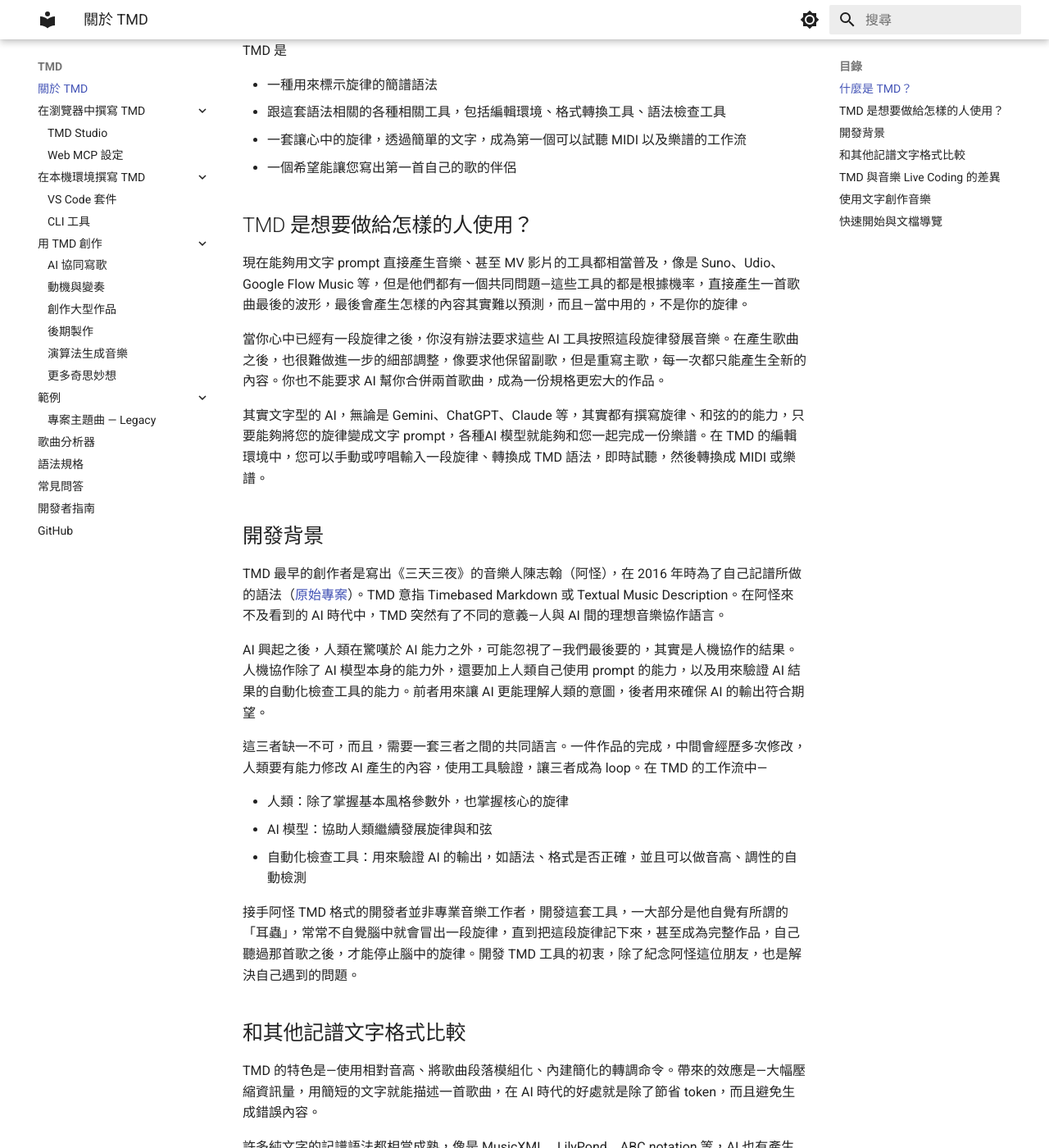
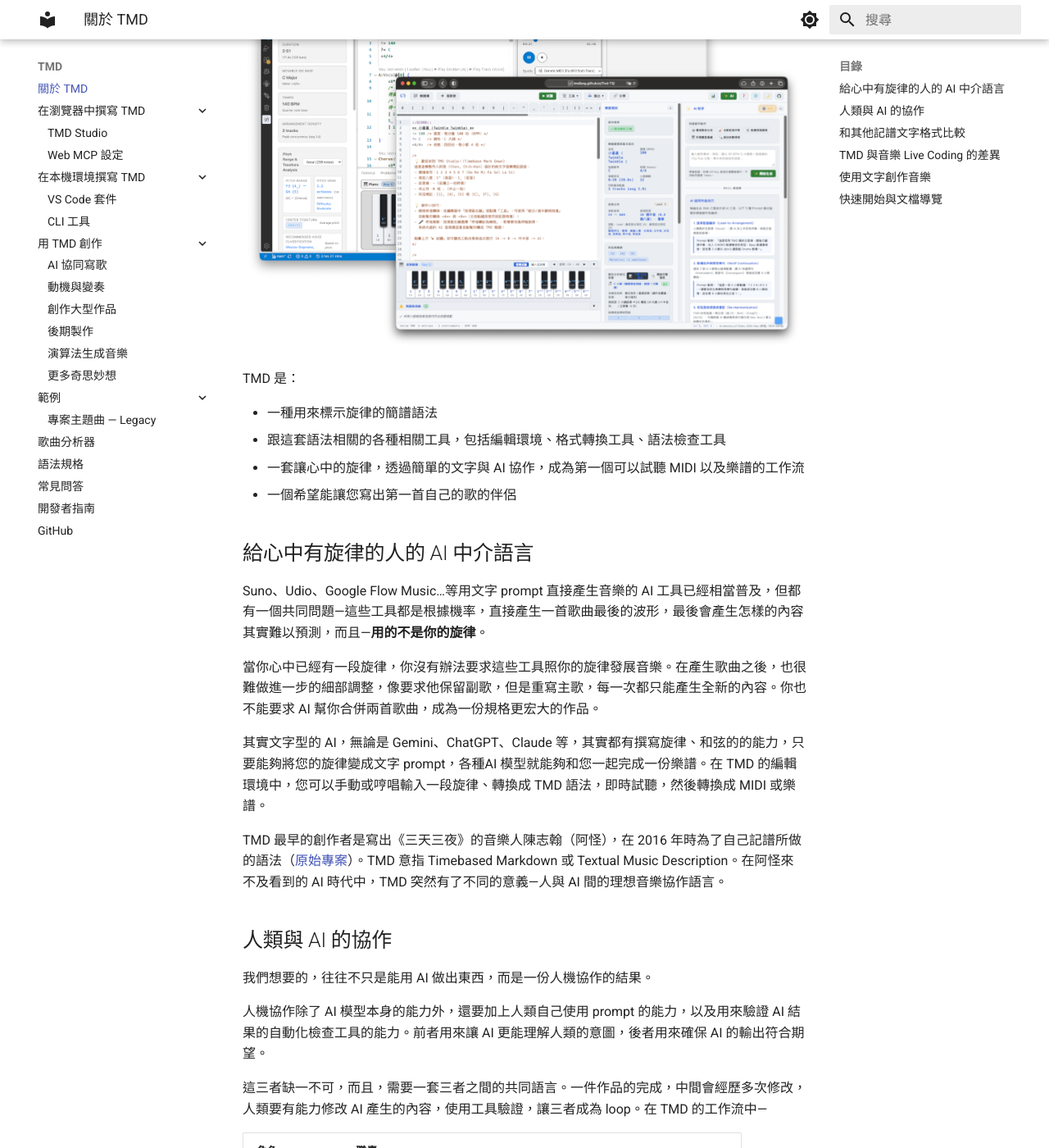
Before and after one commit to TMDLang/TMDLang.github.io, an MkDocs documentation site: the page built from docs/index.md, in a window 1280 px wide and 1400 px high, scrolled down 247 px. Shown: the whole window at 82% size. Built offline with MkDocs 1.6.1 and Material for MkDocs 9.7.7, drawn with Linux system fonts in a browser that asks for light colours; some of the changed text lies outside the part shown.

Commit message:
docs: update TMD introduction and add GitHub link in navigation

```diff
--- a/docs/index.md
+++ b/docs/index.md
@@ -2,34 +2,38 @@
 
 In memory of Chen, Chih-Han / aguai (阿怪, 1974–2019)
 
-## 什麼是 TMD？
+![TMD 歡迎畫面](img_zh/welcome.png)
 
-TMD 是
+TMD 是：
 
 - 一種用來標示旋律的簡譜語法
 - 跟這套語法相關的各種相關工具，包括編輯環境、格式轉換工具、語法檢查工具
-- 一套讓心中的旋律，透過簡單的文字，成為第一個可以試聽 MIDI 以及樂譜的工作流
+- 一套讓心中的旋律，透過簡單的文字與 AI 協作，成為第一個可以試聽 MIDI 以及樂譜的工作流
 - 一個希望能讓您寫出第一首自己的歌的伴侶
 
-## TMD 是想要做給怎樣的人使用？
+## 給心中有旋律的人的 AI 中介語言
 
-現在能夠用文字 prompt 直接產生音樂、甚至 MV 影片的工具都相當普及，像是 Suno、Udio、Google Flow Music 等，但是他們都有一個共同問題—這些工具的都是根據機率，直接產生一首歌曲最後的波形，最後會產生怎樣的內容其實難以預測，而且—當中用的，不是你的旋律。
+Suno、Udio、Google Flow Music…等用文字 prompt 直接產生音樂的 AI 工具已經相當普及，但都有一個共同問題—這些工具都是根據機率，直接產生一首歌曲最後的波形，最後會產生怎樣的內容其實難以預測，而且—**用的不是你的旋律**。
 
-當你心中已經有一段旋律之後，你沒有辦法要求這些 AI 工具按照這段旋律發展音樂。在產生歌曲之後，也很難做進一步的細部調整，像要求他保留副歌，但是重寫主歌，每一次都只能產生全新的內容。你也不能要求 AI 幫你合併兩首歌曲，成為一份規格更宏大的作品。
+當你心中已經有一段旋律，你沒有辦法要求這些工具照你的旋律發展音樂。在產生歌曲之後，也很難做進一步的細部調整，像要求他保留副歌，但是重寫主歌，每一次都只能產生全新的內容。你也不能要求 AI 幫你合併兩首歌曲，成為一份規格更宏大的作品。
 
 其實文字型的 AI，無論是 Gemini、ChatGPT、Claude 等，其實都有撰寫旋律、和弦的的能力，只要能夠將您的旋律變成文字 prompt，各種AI 模型就能夠和您一起完成一份樂譜。在 TMD 的編輯環境中，您可以手動或哼唱輸入一段旋律、轉換成 TMD 語法，即時試聽，然後轉換成 MIDI 或樂譜。
 
-## 開發背景
-
 TMD 最早的創作者是寫出《三天三夜》的音樂人陳志翰（阿怪），在 2016 年時為了自己記譜所做的語法（[原始專案](https://github.com/aguai/TMDLang)）。TMD 意指 Timebased Markdown 或 Textual Music Description。在阿怪來不及看到的 AI 時代中，TMD 突然有了不同的意義—人與 AI 間的理想音樂協作語言。
 
-AI 興起之後，人類在驚嘆於 AI 能力之外，可能忽視了—我們最後要的，其實是人機協作的結果。人機協作除了 AI 模型本身的能力外，還要加上人類自己使用 prompt 的能力，以及用來驗證 AI 結果的自動化檢查工具的能力。前者用來讓 AI 更能理解人類的意圖，後者用來確保 AI 的輸出符合期望。
+## 人類與 AI 的協作
+
+我們想要的，往往不只是能用 AI 做出東西，而是一份人機協作的結果。
+
+人機協作除了 AI 模型本身的能力外，還要加上人類自己使用 prompt 的能力，以及用來驗證 AI 結果的自動化檢查工具的能力。前者用來讓 AI 更能理解人類的意圖，後者用來確保 AI 的輸出符合期望。
 
 這三者缺一不可，而且，需要一套三者之間的共同語言。一件作品的完成，中間會經歷多次修改，人類要有能力修改 AI 產生的內容，使用工具驗證，讓三者成為 loop。在 TMD 的工作流中—
 
-* 人類：除了掌握基本風格參數外，也掌握核心的旋律
-* AI 模型：協助人類繼續發展旋律與和弦
-* 自動化檢查工具：用來驗證 AI 的輸出，如語法、格式是否正確，並且可以做音高、調性的自動檢測
+| 角色           | 職責                                                                     |
+| -------------- | ------------------------------------------------------------------------ |
+| 人類           | 除了掌握基本風格參數外，也掌握核心的旋律                                 |
+| AI 模型        | 協助人類繼續發展旋律與和弦                                               |
+| 自動化檢查工具 | 用來驗證 AI 的輸出，如語法、格式是否正確，並且可以做音高、調性的自動檢測 |
 
 接手阿怪 TMD 格式的開發者並非專業音樂工作者，開發這套工具，一大部分是他自覺有所謂的「耳蟲」，常常不自覺腦中就會冒出一段旋律，直到把這段旋律記下來，甚至成為完整作品，自己聽過那首歌之後，才能停止腦中的旋律。開發 TMD 工具的初衷，除了紀念阿怪這位朋友，也是解決自己遇到的問題。
 
@@ -58,8 +62,6 @@ ABC notation 雖然語法較簡單，但一開始是為了紀錄固定音高的
 | **音高系統** | 簡譜相對音高（首調思維），專注於旋律記憶與調性轉移 | 絕對音高（MIDI 數值 / 音名）或頻率控制，強調音色調變 |
 | **人機協同** | 專為 **人 ↔ AI 語言模型** 互動優化（極致節省 Token、低語法噪音） | 專為 **人 ↔ 音訊引擎** 的現場即興演奏設計 |
 | **產出結果** | 結構化樂譜、MIDI、MusicXML、簡譜，供後續編曲或打譜使用 | 即時音訊流（Audio Stream）、即興聲響展演 |
-
-簡言之：
 
 - **Live Coding 關注「聲音的產生與即時變換」**：它本質上是可程式化的合成器與取樣機，適合現場即興、電子音樂表演與演算法聲響實驗。
 - **TMD 關注「旋律與結構的精確記錄」**：它是一套極度輕量的「音樂 Markdown」，旨在以最低的心智負擔把腦海中的動機、旋律與段落記下，並讓 AI 能夠無縫理解、補全與修訂，最後再交由 DAW 或製譜軟體做進一步的製作。
```
Also changed, not shown: docs/img_zh/vscode_extension.png, docs/img_zh/welcome.png (added).
